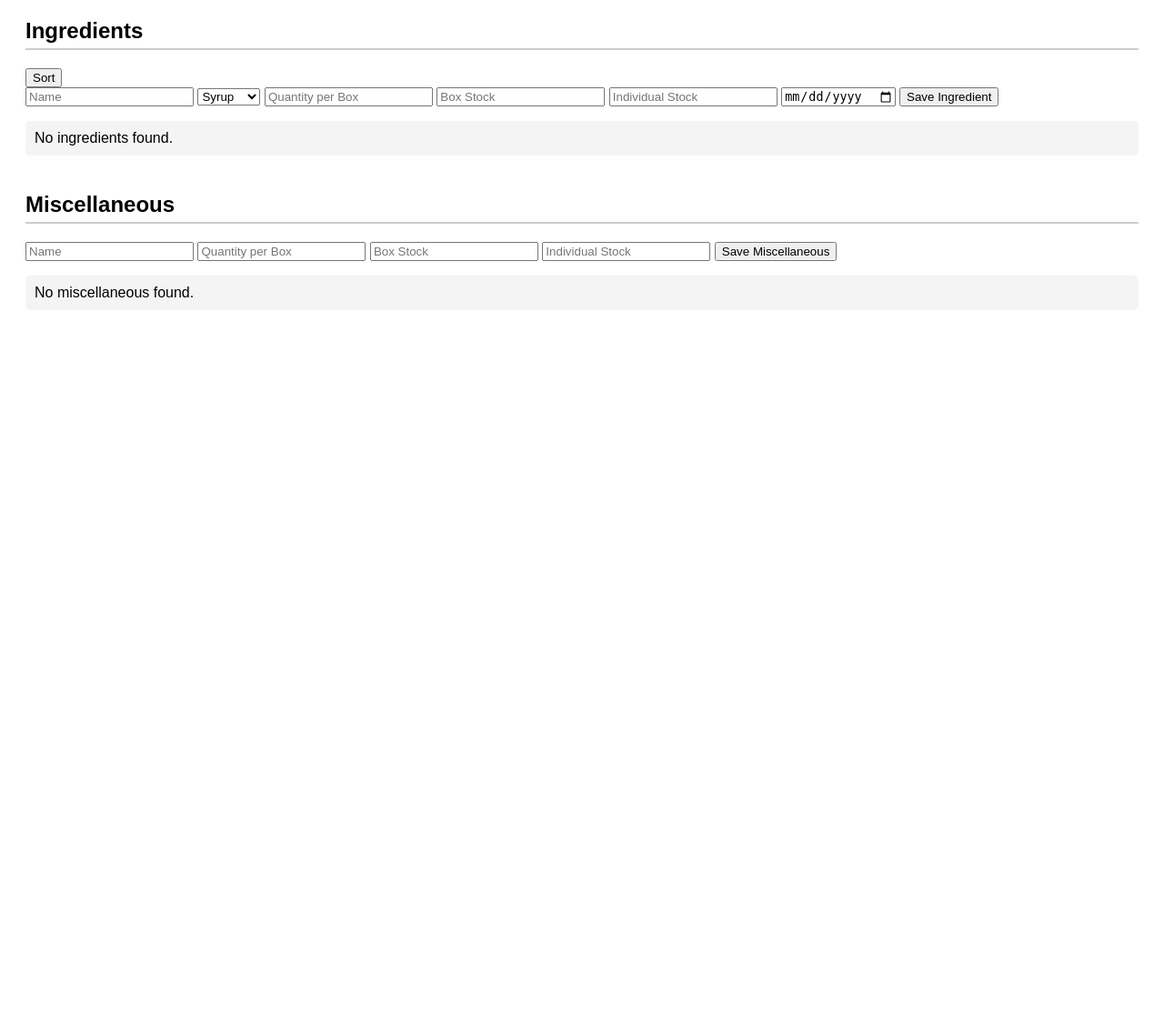
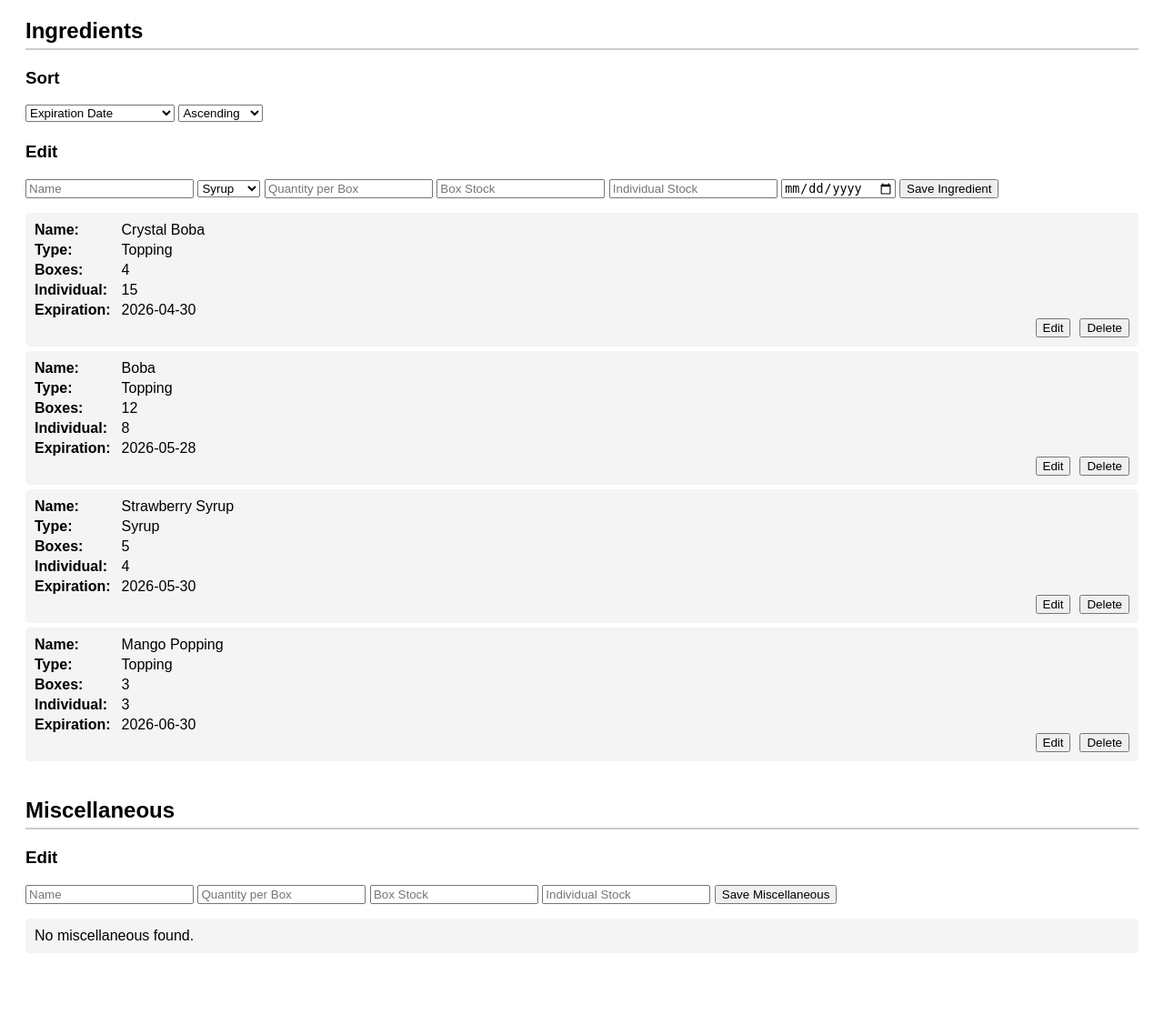
Before and after one commit to TimothyHHMai/kft_inventory, a Django app: page / in a window 1280 px wide. Shown: the part 138-1254 px from the top of the page at 91% size. Before the commit the page ends 465 px from the top, so only its background shows below. Run offline with Django 5.2, Linux system fonts and the light colour scheme; data comes from the database, SQL or seed files in the repository; both versions use the stored data as it was after the commit; data that the repository does not hold is empty; some libraries are stand-ins or nearby versions.

Commit message:
html clean up
- sort for ingredients

```diff
--- a/kft_inventory/users/templates/users/home.html
+++ b/kft_inventory/users/templates/users/home.html
@@ -2,6 +2,7 @@
 <html lang="en">
 <head>
   <meta charset="UTF-8">
+  <script src="https://kit.fontawesome.com/3ef1b1eefa.js" crossorigin="anonymous"></script>
   <title>KFT Database</title>
   <style>
     body {
@@ -20,14 +21,38 @@
       margin-bottom: 40px;
     }
 
+    .item-grid {
+      display: grid;
+      grid-template-columns: auto 1fr;
+      gap: 4px 12px;
+      align-items: center;
+    }
+
+    .item-grid label {
+      font-weight: bold;
+    }
+
+    .item-grid span.value {
+      word-break: break-word;
+    }
+
+
     h2 {
       border-bottom: 2px solid #ccc;
       padding-bottom: 5px;
     }
 
+    h3 {
+      padding-bottom: 0px;
+    }
+
     ul {
       list-style: none;
       padding: 0;
+    }
+
+    ul.sort {
+      padding-bottom: 3px;
     }
 
     li {
@@ -58,8 +83,28 @@
   <section>
     <h2>Ingredients</h2>
 
-    <button onclick="sortDate()">Sort</button>
+    <h3>
+      Sort
+    </h3>
+    <ul class="sort">
+      <select id="ingredient_sortBy" onchange="ingredient_change_sort()">
+        <option value="expiration_date">Expiration Date</option>
+        <option value="current_individual_stock">Current Individual Stock</option>
+        <option value="current_box_stock">Current Box Stock</option>
+        <option value="total">Current Total Stock</option> /* wip */
+      </select>
 
+      <select id="ingredient_order" onchange="ingredient_change_order()">
+        <option value="asc">
+          Ascending <i class="fa-solid fa-arrow-up"></i>
+        </option>
+        <option value="desc">
+          Descending <i class="fa-solid fa-arrow-down"></i>
+        </option>
+      </select>
+    </ul>
+
+    <h3>Edit</h3>
 
     <form id="ingredient-form">
       <input type="hidden" id="ingredientID">
@@ -81,8 +126,31 @@
   </section>
 
   <script>
+    var ingredient_order = "asc";
+    var ingredient_sortBy = "expiration_date";
+
+    async function ingredient_change_sort() {
+      const select = document.getElementById('ingredient_sortBy');
+      const value = select.value;
+      ingredient_sortBy = value;
+
+      fetchIngredients();
+    }
+    async function ingredient_change_order() {
+      const select = document.getElementById('ingredient_order');
+      const value = select.value;
+      ingredient_order = value;
+
+      fetchIngredients();
+    }
+  </script>
+
+  <script>
     async function fetchIngredients() {
-      const response = await fetch('/api/ingredients/');
+      let url = '/api/ingredients/?sortBy=' + ingredient_sortBy
+        + "&sortOrder=" + ingredient_order;
+
+      const response = await fetch(url);
       const data = await response.json();
       const list = document.getElementById('ingredient-list');
       list.innerHTML = '';
@@ -95,10 +163,13 @@
       data.ingredients.forEach(item => {
         const li = document.createElement('li');
         li.innerHTML = `
-          <span>
-            ${item.ingredient_name} - ${item.type}
-            (Boxes: ${item.current_box_stock}, Individual: ${item.current_individual_stock})
-          </span>
+          <div class="item-grid">
+            <label>Name:</label> <span class="value">${item.ingredient_name}</span>
+            <label>Type:</label> <span class="value">${item.type}</span>
+            <label>Boxes:</label> <span class="value">${item.current_box_stock}</span>
+            <label>Individual:</label> <span class="value">${item.current_individual_stock}</span>
+            <label>Expiration:</label> <span class="value">${item.expiration_date}</span>
+          </div>
           <span class="actions">
             <button onclick="editIngredient(${item.ingredientID})">Edit</button>
             <button onclick="deleteIngredient(${item.ingredientID})">Delete</button>
@@ -172,6 +243,8 @@
   <section>
     <h2>Miscellaneous</h2>
 
+    <h3>Edit</h3>
+
     <form id="miscellaneous-form">
       <input type="hidden" id="miscellaneousID">
       <input type="text" id="miscellaneous_name" placeholder="Name" required>
@@ -199,10 +272,11 @@
       data.miscellaneous.forEach(item => {
         const li = document.createElement('li');
         li.innerHTML = `
-          <span>
-            ${item.miscellaneous_name} -
-            (Boxes: ${item.current_box_stock}, Individual: ${item.current_individual_stock})
-          </span>
+          <div class="item-grid">
+            <label>Name:</label> <span class="value">${item.miscellaneous_name}</span>
+            <label>Boxes:</label> <span class="value">${item.current_box_stock}</span>
+            <label>Individual:</label> <span class="value">${item.current_individual_stock}</span>
+          </div>
           <span class="actions">
             <button onclick="editMiscellaneous(${item.miscellaneousID})">Edit</button>
             <button onclick="deleteMiscellaneous(${item.miscellaneousID})">Delete</button>
@@ -269,10 +343,5 @@
     fetchMiscellaneous();
   </script>
 
-  <script>
-    async function sortDate() {
-      console.log("sort call");
-    }
-  </script>
 </body>
 </html>
--- a/kft_inventory/users/urls.py
+++ b/kft_inventory/users/urls.py
@@ -4,11 +4,9 @@
 urlpatterns = [
     path("", views.home, name="home"),
 
+    path('api/ingredients/', views.ingredients_api),
     path('api/ingredients/<int:id>/', views.ingredients_api),
-    path('api/ingredients/json/', views.get_ingredients_json),
-    path('api/ingredients/', views.get_ingredients_json, name='get_ingredients_json'),
 
+    path('api/miscellaneous/', views.miscellaneous_api),
     path('api/miscellaneous/<int:id>/', views.miscellaneous_api),
-    path('api/miscellaneous/', views.get_miscellaneous_json),
-    path('api/miscellaneous/', views.get_miscellaneous_json, name='get_miscellaneous_json'),
 ]
--- a/kft_inventory/users/views.py
+++ b/kft_inventory/users/views.py
@@ -14,6 +14,12 @@
     cursor = connection.cursor()
 
     if request.method == 'GET':
+        sortBy = request.GET.get('sortBy')
+        sortOrder = request.GET.get('sortOrder', 'asc').lower()
+
+        allowed_sort_columns = {'expiration_date', 'ingredient_name', 'current_individual_stock', 'current_box_stock'}
+        allowed_sort_orders = {'asc', 'desc'}
+
         if id:
             cursor.execute("SELECT * FROM ingredients WHERE ingredientID = %s", [id])
             row = cursor.fetchone()
@@ -22,7 +28,12 @@
             keys = [col[0] for col in cursor.description]
             return JsonResponse(dict(zip(keys, row)))
         else:
-            cursor.execute("CALL get_all_ingredients()")
+            if sortBy in allowed_sort_columns and sortOrder in allowed_sort_orders:
+                query = f"SELECT * FROM ingredients ORDER BY {sortBy} {sortOrder.upper()}"
+                cursor.execute(query)
+            else:
+                cursor.execute("CALL get_all_ingredients()")
+
             results = cursor.fetchall()
             keys = [col[0] for col in cursor.description]
             data = [dict(zip(keys, row)) for row in results]
@@ -47,6 +58,7 @@
     elif request.method == 'DELETE' and id:
         cursor.callproc('delete_ingredient', [id])
         return JsonResponse({'message': 'Ingredient deleted'})
+
 
     return JsonResponse({'error': 'Method not allowed'}, status=405)
 
@@ -90,22 +102,3 @@
         return JsonResponse({'message': 'Miscellaneous deleted'})
 
     return JsonResponse({'error': 'Method not allowed'}, status=405)
-
-
-def get_ingredients_json(request):
-    with connection.cursor() as cursor:
-        cursor.callproc('get_all_ingredients')
-        results = cursor.fetchall()
-        columns = [col[0] for col in cursor.description]
-        ingredients = [dict(zip(columns, row)) for row in results]
-    return JsonResponse({'ingredients': ingredients})
-
-def get_miscellaneous_json(request):
-    with connection.cursor() as cursor:
-        cursor.callproc('get_all_miscellaneous')
-        miscellaneous = cursor.fetchall()
-
-        columns = [col[0] for col in cursor.description]
-
-        miscellaneous = [dict(zip(columns, row)) for row in miscellaneous]
-    return JsonResponse({'miscellaneous': miscellaneous})
```
Also changed, not shown: kft_inventory/users/migrations/0001_initial.py, sql/ingredients.sql (line endings or trailing spaces).
